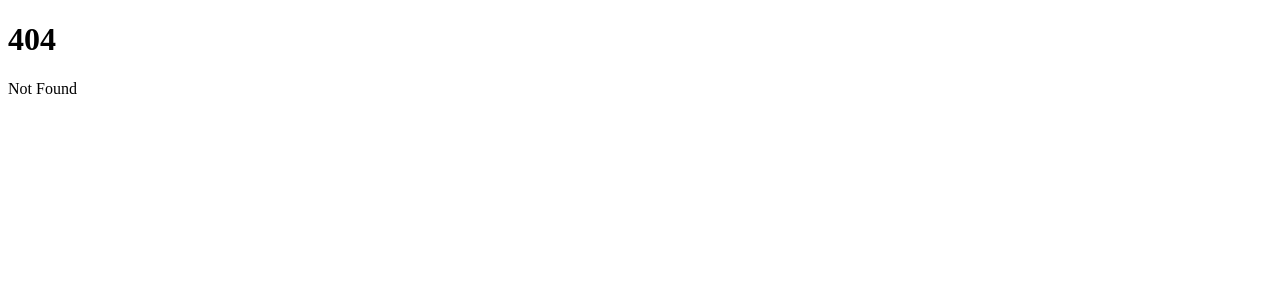
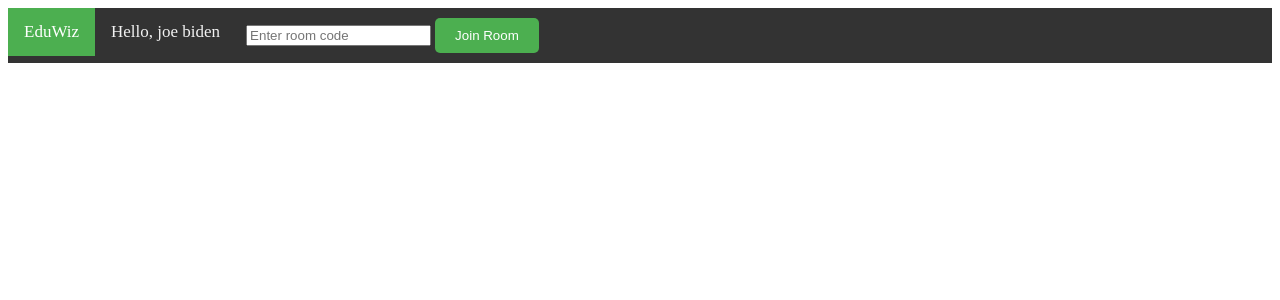
Before and after one commit to BALD-rs/eduwiz, a SvelteKit app in the folder eduwiz-node/: page /home in a window 1280 px wide. Before the commit this address had no page. Shown: the top 300 px of the page. Built offline with nearby package versions, Linux system fonts and the light colour scheme.

Commit message:
homepage kinda

```diff
--- /dev/null
+++ b/eduwiz-node/src/routes/home/+page.svelte
@@ -0,0 +1,64 @@
+<script>
+    import { goto } from '$app/navigation';
+
+    let username = 'joe biden';
+    let roomCode = '';
+
+    function joinRoom() {
+        goto(`/live/${roomCode}`);
+    }
+</script>
+<svelte:head>
+  <title>Home</title>
+  <meta name="description" content="Homepage" />
+</svelte:head>
+
+<style>
+  /* Add your custom styles here */
+  .topnav {
+    background-color: #333;
+    overflow: hidden;
+  }
+
+  .topnav a {
+    float: left;
+    color: #f2f2f2;
+    text-align: center;
+    padding: 14px 16px;
+    text-decoration: none;
+    font-size: 17px;
+  }
+
+  .topnav a:hover {
+    background-color: #ddd;
+    color: black;
+  }
+
+  .topnav a.active {
+    background-color: #4caf50;
+    color: white;
+  }
+
+  .input {
+    display: inline-block;
+    margin: 10px;
+  }
+
+  .button {
+    padding: 10px 20px;
+    background-color: #4caf50;
+    color: white;
+    border: none;
+    border-radius: 5px;
+    cursor: pointer;
+  }
+</style>
+
+<div class="topnav">
+  <a class="active" href="#home">EduWiz</a>
+  <a href="/profile">Hello, {username}</a>
+  <div class="input">
+    <input type="text" placeholder="Enter room code" bind:value={roomCode} />
+    <button on:click={joinRoom} class="button">Join Room</button>
+  </div>
+</div>
```
